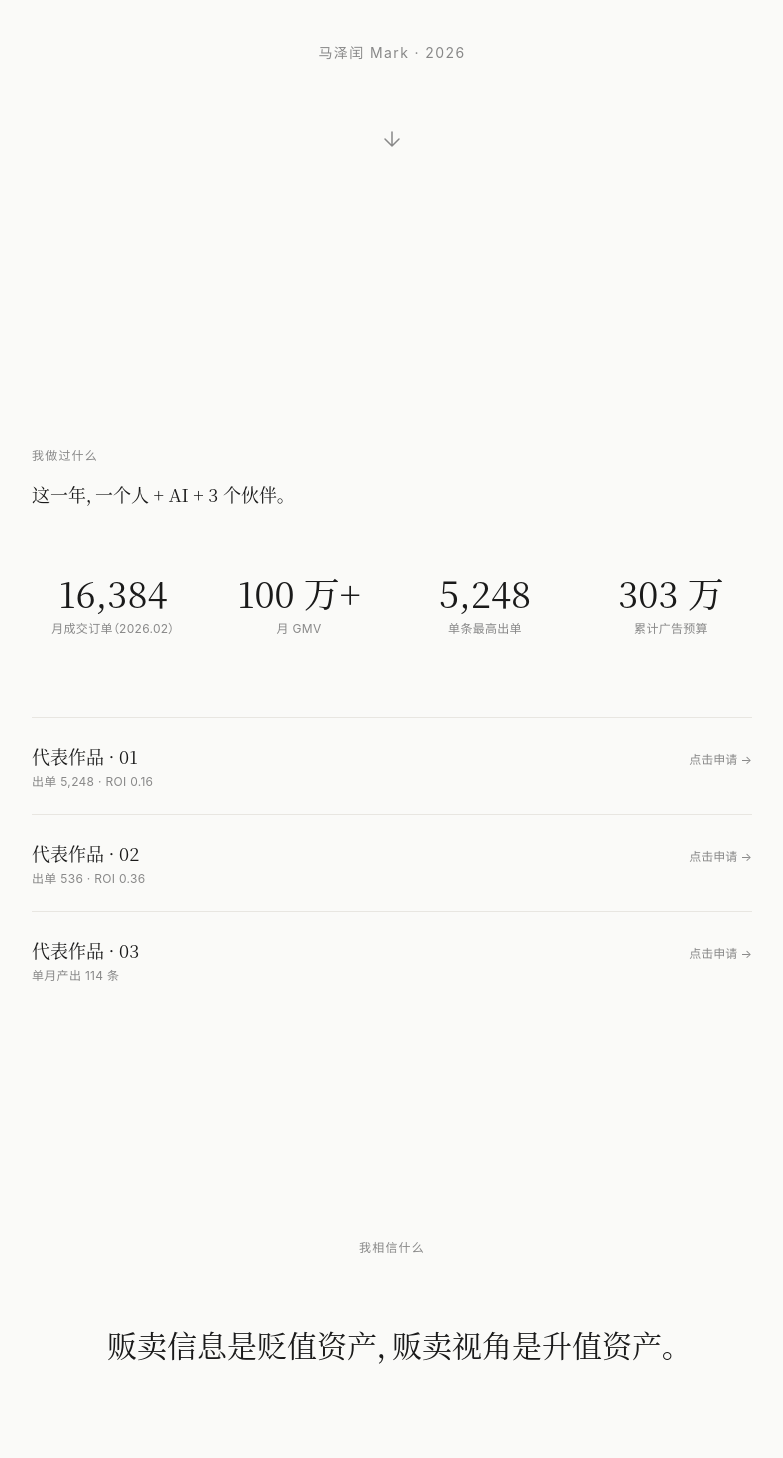
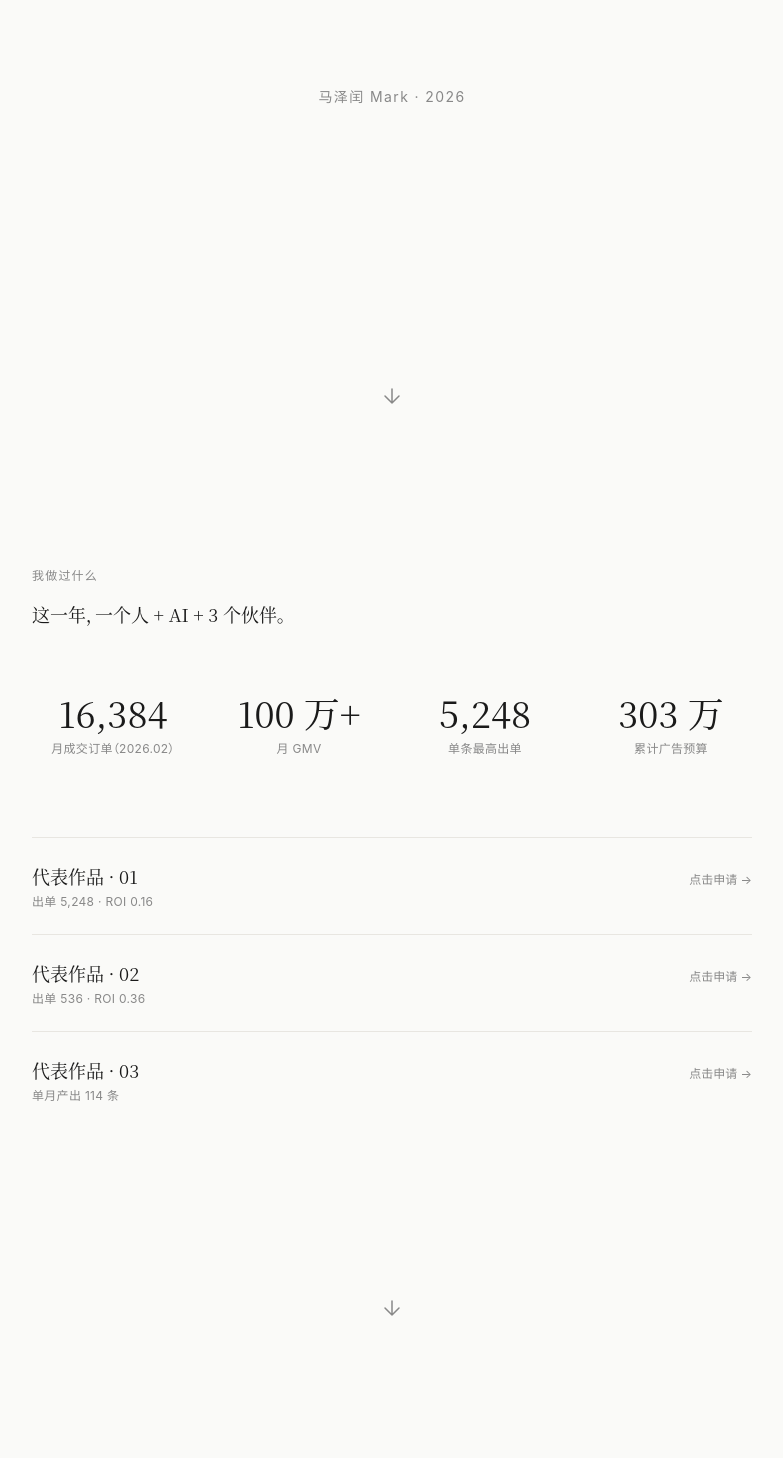
Before and after one commit to Ronaldomder7/mark-portfolio, a Next.js app: page / in a window 1280 px wide. Shown: the part 480-1938 px from the top of the page, without its empty margins (248-1031 px from the left). Built offline with nearby package versions, Linux system fonts and the light colour scheme.

Commit message:
feat: add scroll-down arrows between all sections

```diff
--- a/app/page.tsx
+++ b/app/page.tsx
@@ -8,18 +8,27 @@ import Timeline from "@/components/Timeline";
 import RecentThinking from "@/components/RecentThinking";
 import Guestbook from "@/components/Guestbook";
 import Footer from "@/components/Footer";
+import ScrollArrow from "@/components/ScrollArrow";
 
 export default function Home() {
   return (
     <main>
       <Nav />
       <Hero />
+      <ScrollArrow to="works" />
       <Works />
-      <Beliefs />
+      <ScrollArrow to="beliefs" />
+      <div id="beliefs">
+        <Beliefs />
+      </div>
+      <ScrollArrow to="mind" />
       <Thoughts />
       <SystemCard />
+      <ScrollArrow to="timeline" />
       <Timeline />
+      <ScrollArrow to="recent" />
       <RecentThinking />
+      <ScrollArrow to="guestbook" />
       <Guestbook />
       <Footer />
     </main>
--- a/components/Hero.tsx
+++ b/components/Hero.tsx
@@ -24,15 +24,6 @@ export default function Hero() {
         马泽闰 Mark · 2026
       </div>
 
-      <a
-        href="#works"
-        aria-label="向下探索"
-        className="mt-16 text-muted hover:text-ink transition-colors"
-      >
-        <svg width="24" height="24" viewBox="0 0 24 24" fill="none" stroke="currentColor" strokeWidth="1.5">
-          <path d="M12 5v14M5 12l7 7 7-7" strokeLinecap="round" strokeLinejoin="round" />
-        </svg>
-      </a>
     </section>
   );
 }
--- /dev/null
+++ b/components/ScrollArrow.tsx
@@ -0,0 +1,26 @@
+export default function ScrollArrow({ to }: { to: string }) {
+  return (
+    <div className="flex justify-center pt-16 pb-8">
+      <a
+        href={`#${to}`}
+        aria-label="继续向下"
+        className="text-muted hover:text-ink transition-colors"
+      >
+        <svg
+          width="24"
+          height="24"
+          viewBox="0 0 24 24"
+          fill="none"
+          stroke="currentColor"
+          strokeWidth="1.5"
+        >
+          <path
+            d="M12 5v14M5 12l7 7 7-7"
+            strokeLinecap="round"
+            strokeLinejoin="round"
+          />
+        </svg>
+      </a>
+    </div>
+  );
+}
```
